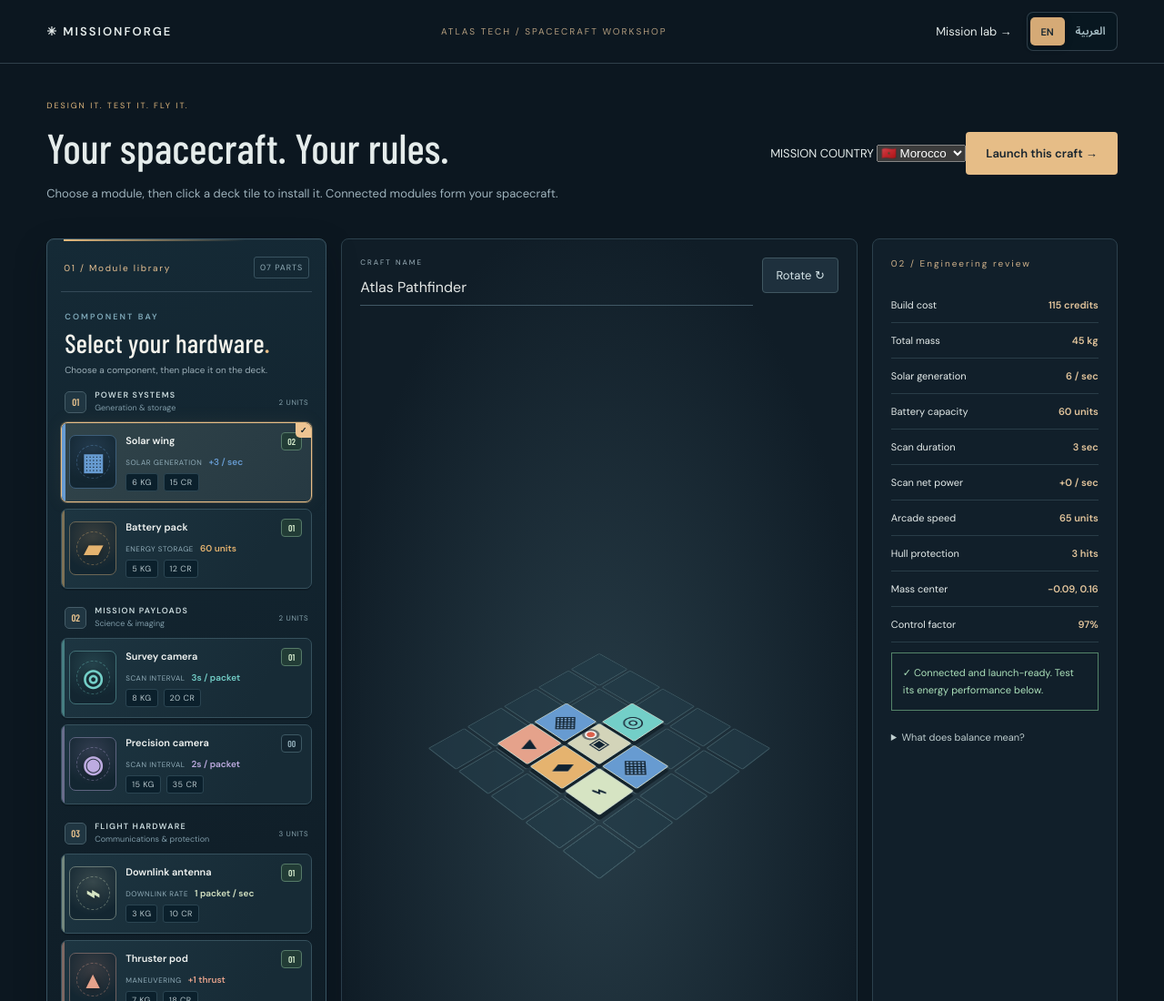
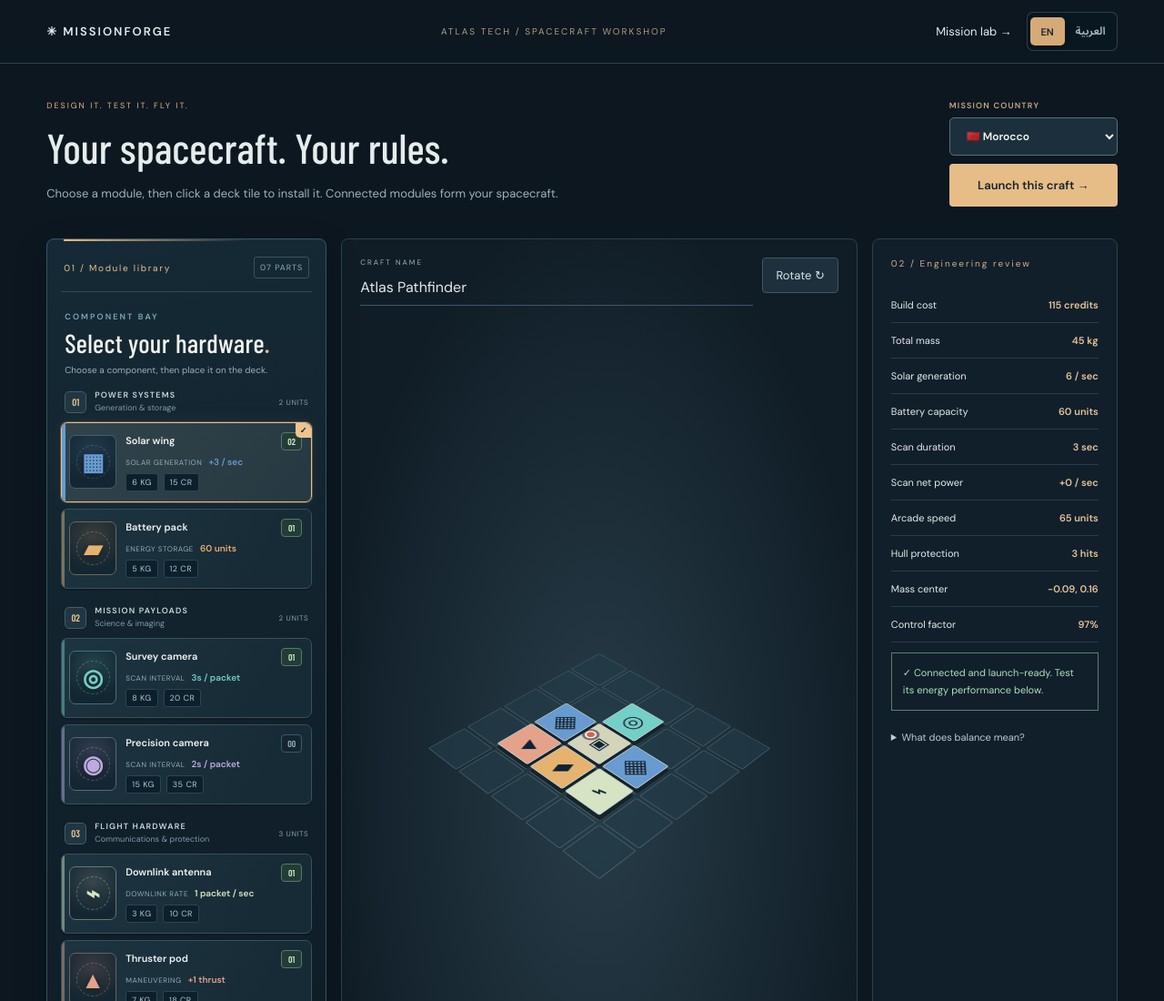
Before and after one commit to abdallahkhayroun00-crypto/missionforge, a website with bundled scripts: page shipyard.html in a window 1280 px wide. Shown: the top 1100 px of the page at 91% size. Built offline with nearby package versions, Linux system fonts and the light colour scheme.

Commit message:
Style country missions and regional target interface

```diff
--- a/yard.css
+++ b/yard.css
@@ -67,3 +67,13 @@
 
 /* Keep category groups stacked on phone screens (override legacy #parts columns). */
 @media(max-width:650px){.library #parts{grid-template-columns:minmax(0,1fr)}}
+
+/* Destination selection before launch */
+.yard-launch{display:flex;flex-direction:column;align-items:stretch;justify-content:center;gap:9px;min-width:185px}
+.yard-country-label{display:flex;flex-direction:column;gap:7px;color:#c8ab80;font-size:9px;letter-spacing:1.2px;font-weight:700}
+.yard-country-label select{background:#1b303c;color:#f3f4f1;border:1px solid #55727b;border-radius:5px;padding:11px 14px;font:600 12px 'DM Sans',sans-serif;cursor:pointer;width:100%}
+.yard-country-label select:focus-visible{outline:2px solid #f3c58a;outline-offset:3px}
+.yard-launch .primary{width:100%}
+html[dir="rtl"] .yard-country-label{letter-spacing:0;font-size:11px}
+html[dir="rtl"] .yard-country-label select{font-family:'Noto Sans Arabic',sans-serif}
+@media(max-width:650px){.yard-launch{width:100%;min-width:0;max-width:300px}}
```
